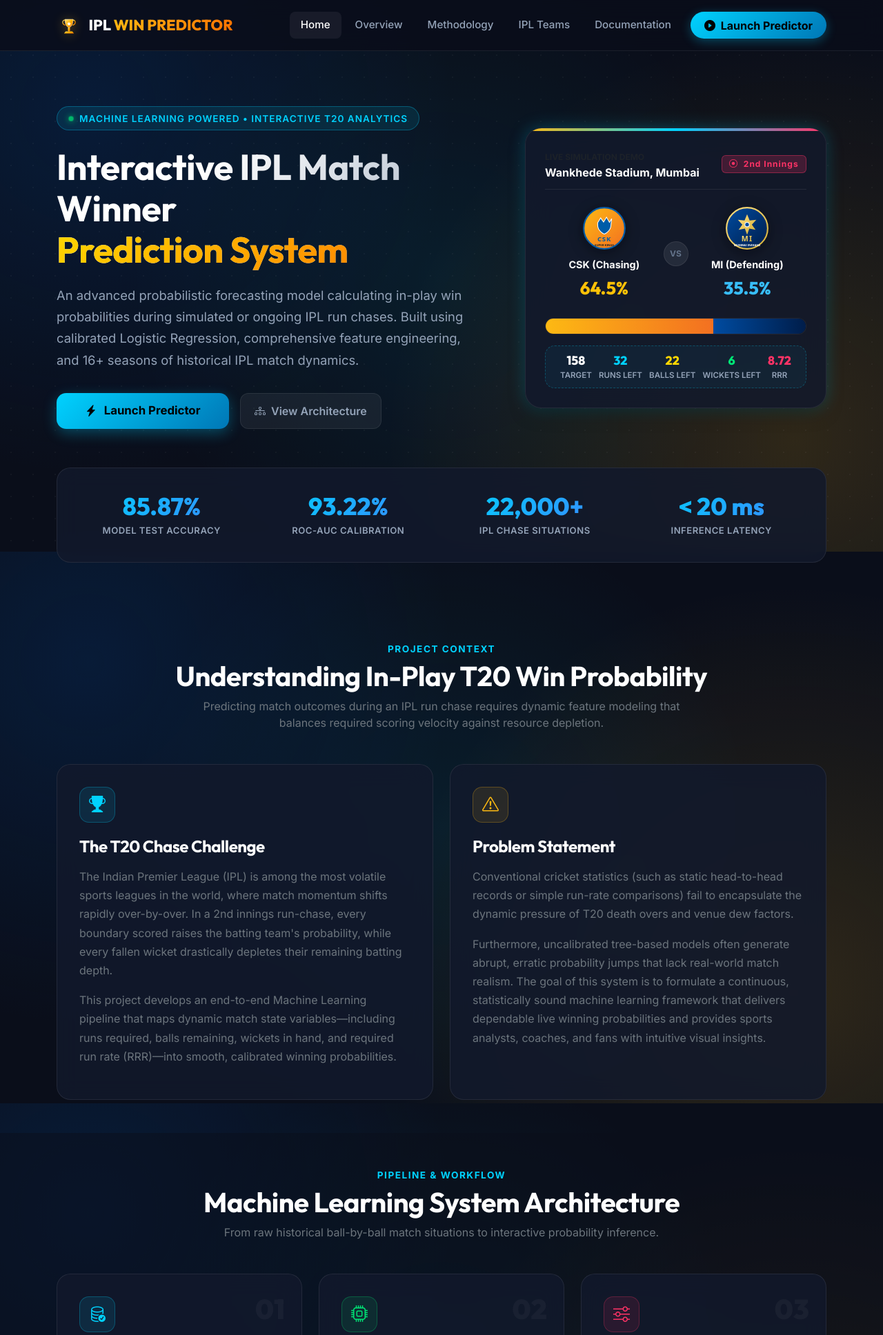
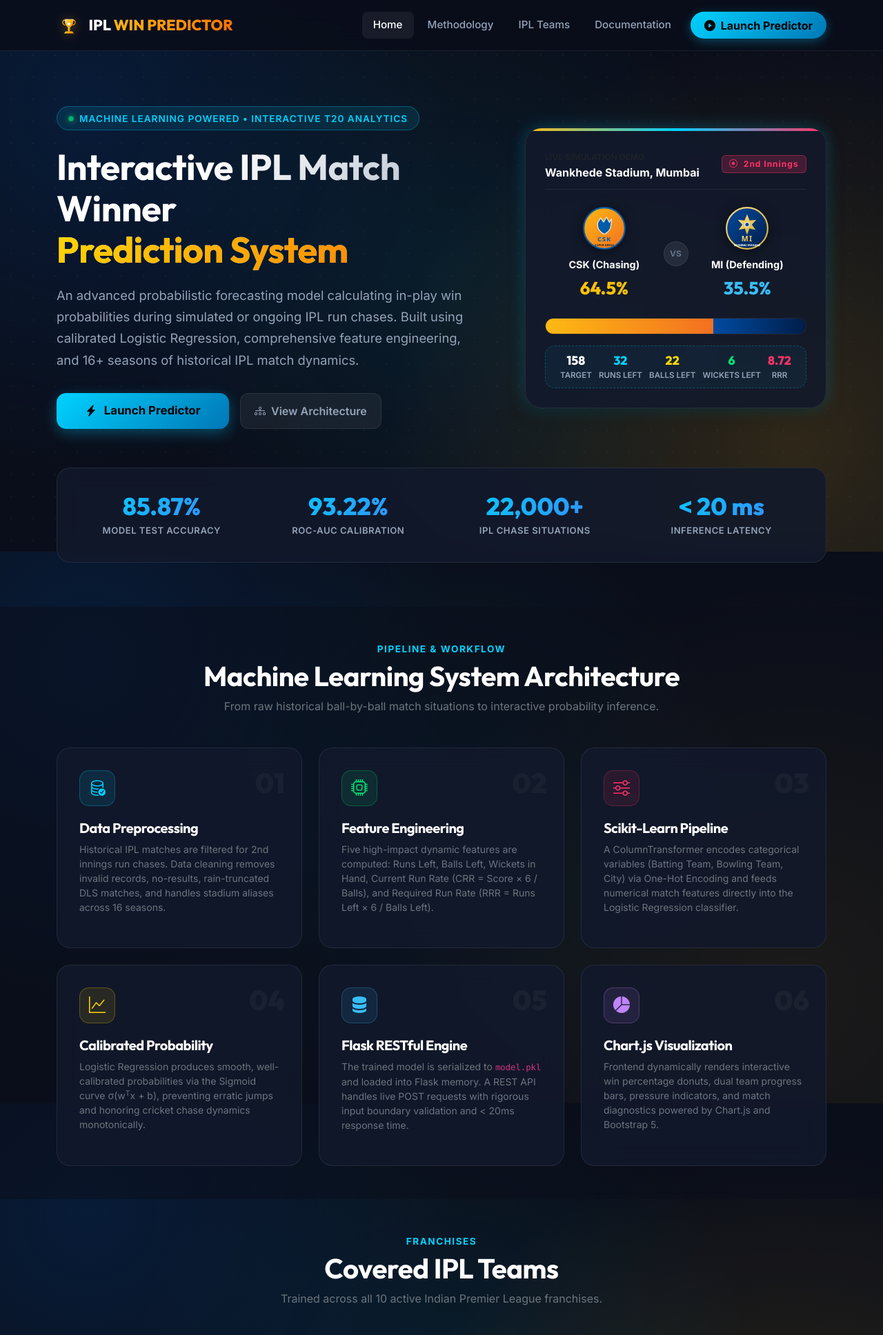
Before and after one commit to Aditya-Passive/ipl-match-winning-prediction-model, a Flask app: page / in a window 1280 px wide. Shown: the top 1936 px of the page at 69% size. Run offline with Flask 3, Linux system fonts and the light colour scheme; parts of the project's set-up code (start-up, migrations or seed data) failed here and were passed over.

Commit message:
refactor(ui): remove overview section and streamline landing page flow

```diff
--- a/templates/index.html
+++ b/templates/index.html
@@ -32,9 +32,6 @@
                 <ul class="navbar-nav ms-auto align-items-center gap-1">
                     <li class="nav-item">
                         <a class="nav-link nav-link-custom active" href="{{ url_for('home') }}">Home</a>
-                    </li>
-                    <li class="nav-item">
-                        <a class="nav-link nav-link-custom" href="#overview">Overview</a>
                     </li>
                     <li class="nav-item">
                         <a class="nav-link nav-link-custom" href="#methodology">Methodology</a>
@@ -174,51 +171,6 @@
             </div>
         </div>
     </div>
-
-    <!-- Project Overview & Problem Statement -->
-    <section id="overview" class="py-5">
-        <div class="container">
-            <div class="text-center mb-5">
-                <span class="text-uppercase text-cyan fw-bold" style="color: var(--ipl-cyan); letter-spacing: 1.5px; font-size: 0.85rem;">Project Context</span>
-                <h2 class="display-6 fw-bold text-white mt-1">Understanding In-Play T20 Win Probability</h2>
-                <p class="text-secondary mx-auto" style="max-width: 700px;">
-                    Predicting match outcomes during an IPL run chase requires dynamic feature modeling that balances required scoring velocity against resource depletion.
-                </p>
-            </div>
-
-            <div class="row g-4">
-                <div class="col-lg-6">
-                    <div class="glass-card">
-                        <div class="card-icon-wrapper">
-                            <i class="bi bi-trophy-fill"></i>
-                        </div>
-                        <h4 class="text-white mb-3">The T20 Chase Challenge</h4>
-                        <p class="text-secondary" style="line-height: 1.7;">
-                            The Indian Premier League (IPL) is among the most volatile sports leagues in the world, where match momentum shifts rapidly over-by-over. In a 2nd innings run-chase, every boundary scored raises the batting team's probability, while every fallen wicket drastically depletes their remaining batting depth.
-                        </p>
-                        <p class="text-secondary" style="line-height: 1.7;">
-                            This project develops an end-to-end Machine Learning pipeline that maps dynamic match state variables—including runs required, balls remaining, wickets in hand, and required run rate (RRR)—into smooth, calibrated winning probabilities.
-                        </p>
-                    </div>
-                </div>
-
-                <div class="col-lg-6">
-                    <div class="glass-card">
-                        <div class="card-icon-wrapper" style="color: #fdb913; background: rgba(253, 185, 19, 0.1); border-color: rgba(253, 185, 19, 0.25);">
-                            <i class="bi bi-exclamation-triangle"></i>
-                        </div>
-                        <h4 class="text-white mb-3">Problem Statement</h4>
-                        <p class="text-secondary" style="line-height: 1.7;">
-                            Conventional cricket statistics (such as static head-to-head records or simple run-rate comparisons) fail to encapsulate the dynamic pressure of T20 death overs and venue dew factors.
-                        </p>
-                        <p class="text-secondary" style="line-height: 1.7;">
-                            Furthermore, uncalibrated tree-based models often generate abrupt, erratic probability jumps that lack real-world match realism. The goal of this system is to formulate a continuous, statistically sound machine learning framework that delivers dependable live winning probabilities and provides sports analysts, coaches, and fans with intuitive visual insights.
-                        </p>
-                    </div>
-                </div>
-            </div>
-        </div>
-    </section>
 
     <!-- Methodology & System Architecture -->
     <section id="methodology" class="py-5" style="background: rgba(10, 14, 26, 0.5);">
--- a/templates/prediction.html
+++ b/templates/prediction.html
@@ -35,9 +35,6 @@
                     </li>
                     <li class="nav-item">
                         <a class="nav-link nav-link-custom active" href="{{ url_for('predict_page') }}">Predictor</a>
-                    </li>
-                    <li class="nav-item">
-                        <a class="nav-link nav-link-custom" href="{{ url_for('home') }}#overview">Overview</a>
                     </li>
                     <li class="nav-item">
                         <a class="nav-link nav-link-custom" href="{{ url_for('home') }}#methodology">Architecture</a>
```
